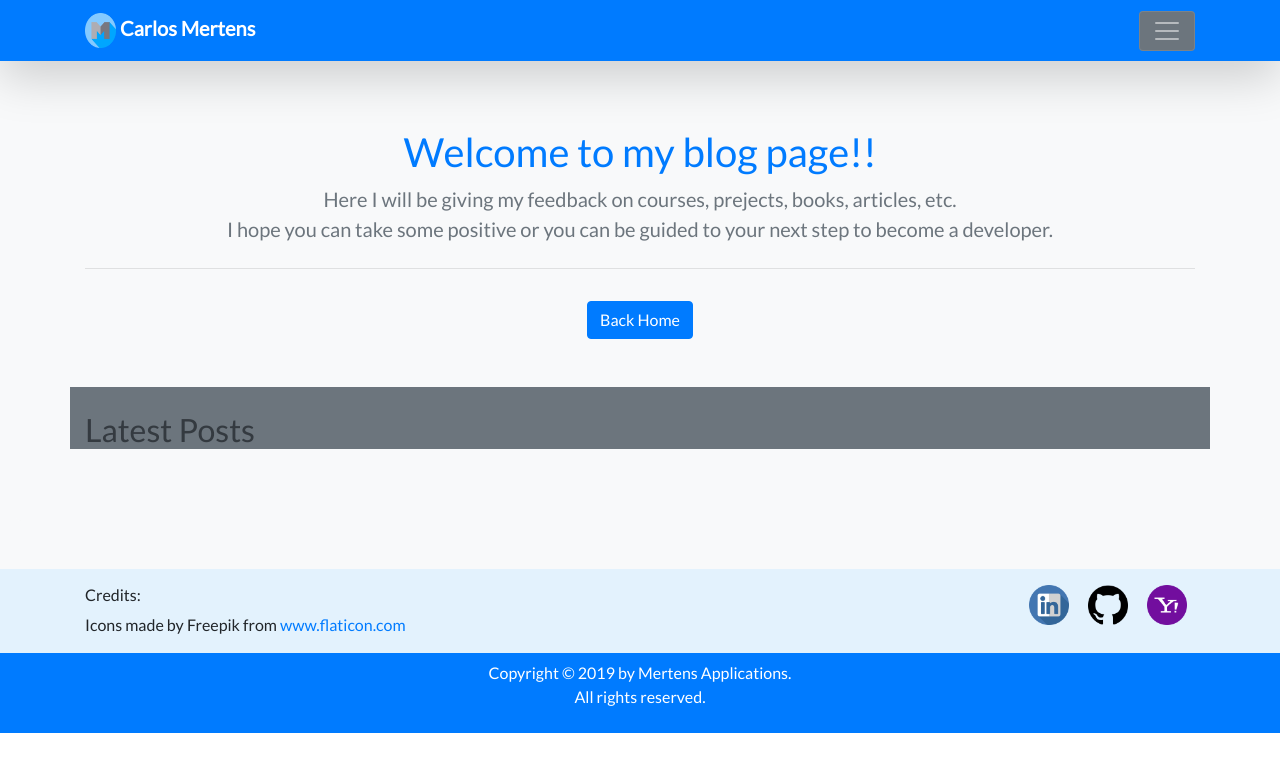
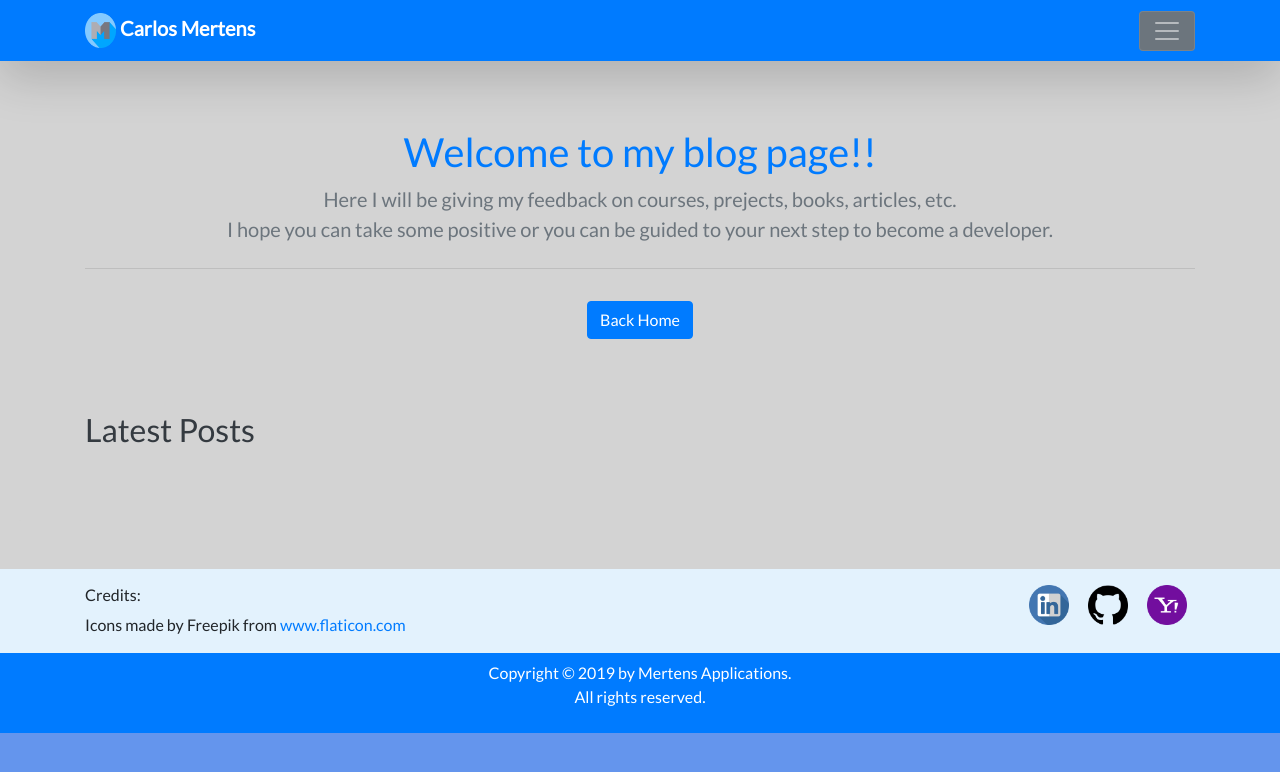
Before and after one commit to carlosmertens/myWebsite, a Django app: template blog/templates/blog/index.html in a window 1280 px wide. Shown: the top 772 px of the page. Run offline with Django 3.2, Linux system fonts and the light colour scheme; the template is opened without the code that fills it, so the values that code supplies are empty; some libraries are stand-ins or nearby versions.

Commit message:
Change background color

```diff
--- a/blog/templates/blog/index.html
+++ b/blog/templates/blog/index.html
@@ -21,7 +21,10 @@
     {% block content %}
 
     <main role="main" class="pt-5">
-      <section class="jumbotron text-center bg-light">
+      <section
+        class="jumbotron text-center"
+        style="background-color:lightgrey;"
+      >
         <div class="container">
           <h1 class="jumbotron-heading text-primary">
             Welcome to my blog page!!
@@ -42,7 +45,7 @@
 
         <br />
 
-        <div class="container bg-secondary text-left text-dark">
+        <div class="container text-left text-dark">
           <br />
           <h2>Latest Posts</h2>
 
--- a/blog/templates/blog/theBlog.html
+++ b/blog/templates/blog/theBlog.html
@@ -21,7 +21,10 @@
   <body>
     {% block content %}
     <main role="main" class="pt-5">
-      <section class="jumbotron text-center bg-light">
+      <section
+        class="jumbotron text-center"
+        style="background-color:lightgrey;"
+      >
         <div class="container">
           <h1 class="jumbotron-heading text-primary">
             {{ theblog.title }}
--- a/myWebsite/templates/base.html
+++ b/myWebsite/templates/base.html
@@ -28,7 +28,9 @@
     />
   </head>
   {% load staticfiles %}
-  <body style="font-family: 'Lato', sans-serif;">
+  <body
+    style="font-family: 'Lato', sans-serif; background-color: cornflowerblue;"
+  >
     <!-- HEADER -->
     <header class="fixed-top">
       <div class="collapse bg-secondary shadow-lg" id="navbarHeader">
@@ -76,7 +78,7 @@
     </header>
 
     <!-- MAIN -->
-    <main role="main" class="p-3 bg-light">
+    <main role="main" class="p-3" style="background-color:lightgrey;">
       {% block content %} {% endblock %}
     </main>
 
```
Also changed, not shown: other parts of blog/templates/blog/index.html (+1 -3 lines), portfolio/templates/portfolio/index.html (+5 -2 lines).
